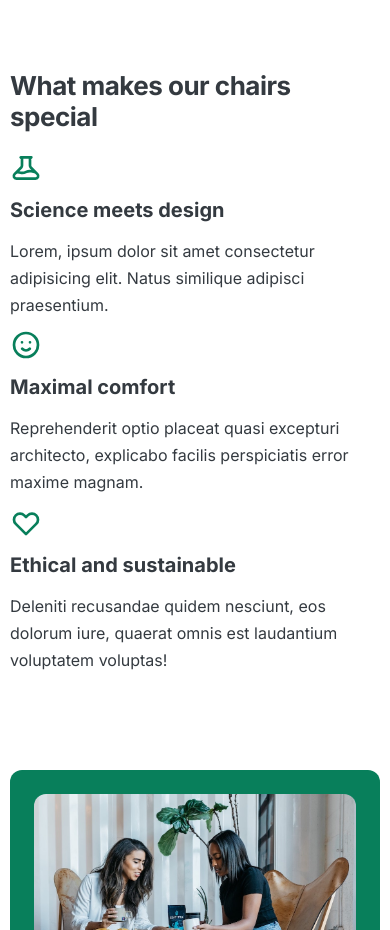
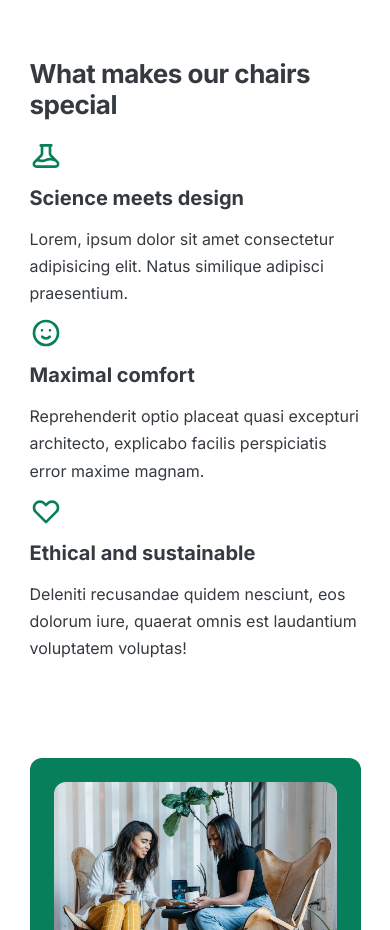
Before and after one commit to Jeeva-ss/web-design, a plain HTML site: page index.html in a window 390 px wide. Shown: the part 920-1850 px from the top of the page. Drawn offline with Linux system fonts and the light colour scheme.

Commit message:
responsive issue fixed

```diff
--- a/app.css
+++ b/app.css
@@ -219,6 +219,18 @@ footer {
 	color: #495057;
 }
 
+@media screen and (max-width: 800px) {
+	.container {
+		width: 90%;
+	}
+	.grid-3-cols {
+		display: block;
+	}
+	.testimonial-box h2 {
+		margin: 15px 0;
+	}
+}
+
 @media screen and (max-width: 768px) {
 	header {
 		grid-template-columns: repeat(1, 1fr);
```
